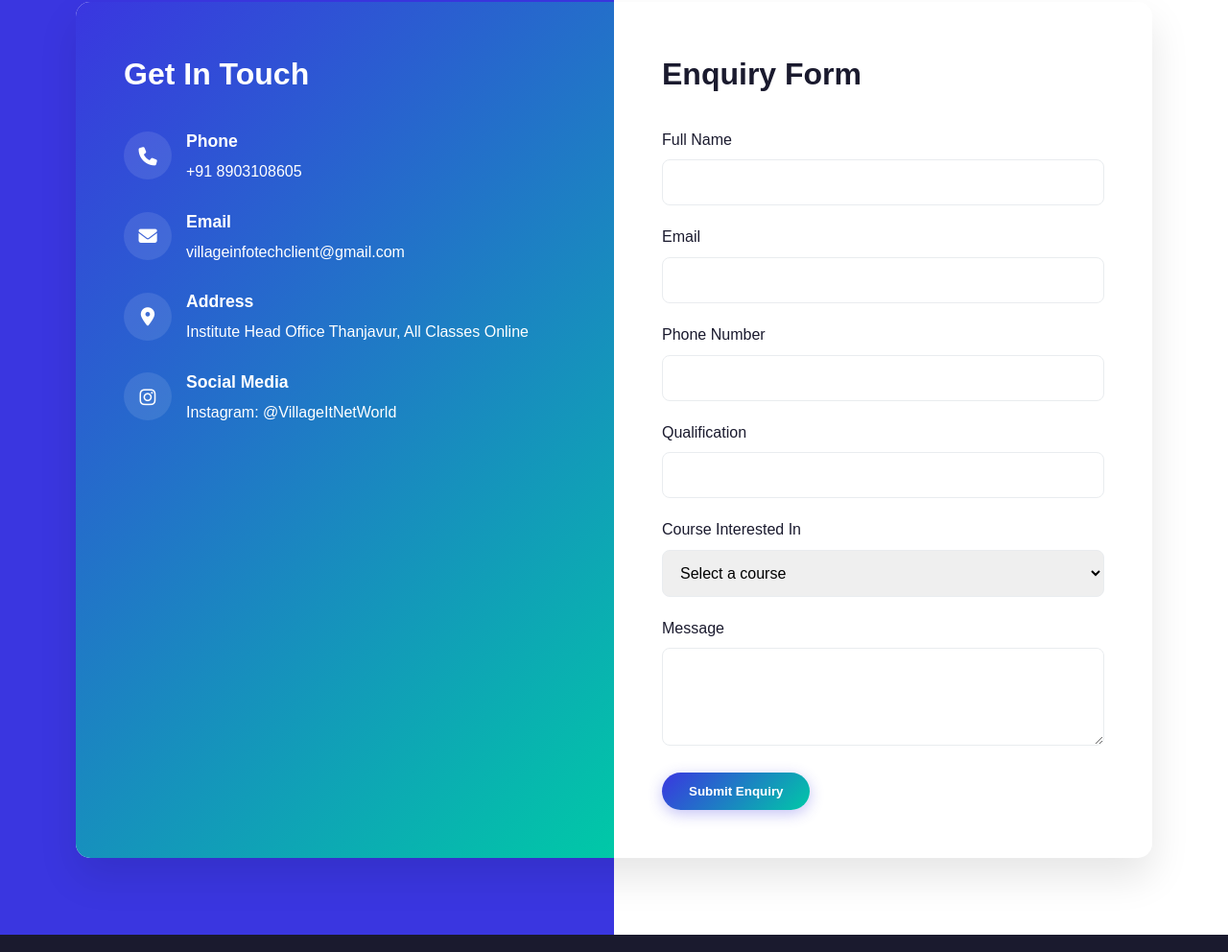
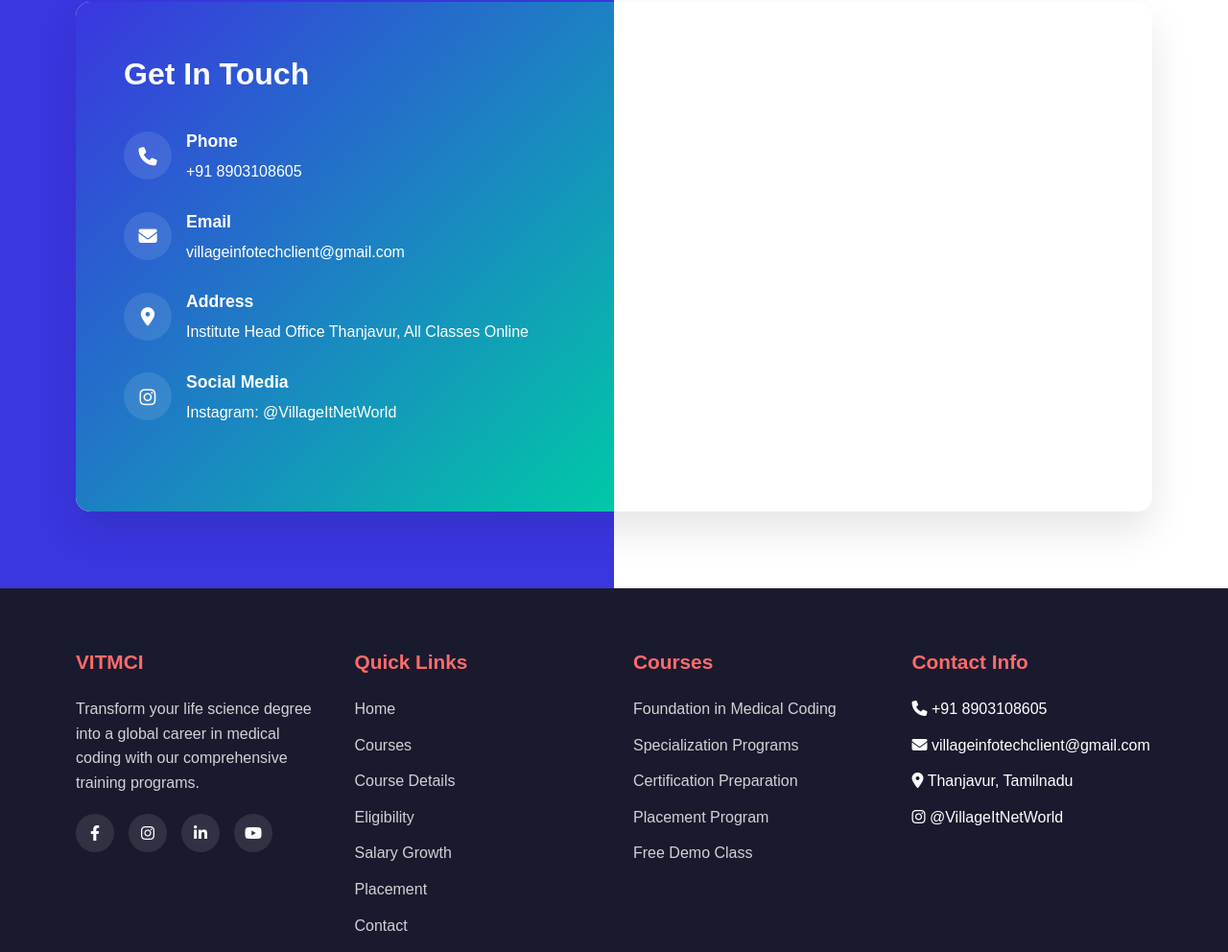
Before and after one commit to AzhagesanPazhanivel/VIMCI, a plain HTML site: page index.html in a window 1280 px wide. Shown: the part 6992-7984 px from the top of the page at 96% size. Drawn offline with Linux system fonts and the light colour scheme.

Commit message:
Update index.html

```diff
--- a/index.html
+++ b/index.html
@@ -2421,45 +2421,6 @@
                         </div>
                     </div>
                 </div>
-                <div class="contact-form">
-                    <h2>Enquiry Form</h2>
-                    <form id="enquiryForm">
-                        <div class="form-group">
-                            <label for="name">Full Name</label>
-                            <input type="text" id="name" name="name" required>
-                        </div>
-                        <div class="form-group">
-                            <label for="email">Email</label>
-                            <input type="email" id="email" name="email" required>
-                        </div>
-                        <div class="form-group">
-                            <label for="phone">Phone Number</label>
-                            <input type="tel" id="phone" name="phone" required>
-                        </div>
-                        <div class="form-group">
-                            <label for="qualification">Qualification</label>
-                            <input type="text" id="qualification" name="qualification" required>
-                        </div>
-                        <div class="form-group">
-                            <label for="course">Course Interested In</label>
-                            <select id="course" name="course" required>
-                                <option value="">Select a course</option>
-                                <option value="BMCT">BMCT - Basic Medical Coding Training</option>
-                                <option value="AMCT">AMCT - Advanced Medical Coding Training</option>
-                                <option value="HCC">HCC Coding Pro</option>
-                                <option value="OPCCT">OPCCT - Outpatient Coding & Compliance Training</option>
-                                <option value="CPC">CPC Exam Preparation</option>
-                            </select>
-                        </div>
-                        <div class="form-group">
-                            <label for="message">Message</label>
-                            <textarea id="message" name="message" rows="4"></textarea>
-                        </div>
-                        <button type="submit" class="btn">Submit Enquiry</button>
-                    </form>
-                </div>
-            </div>
-        </div>
     </section>
 
     <!-- Footer -->
```
